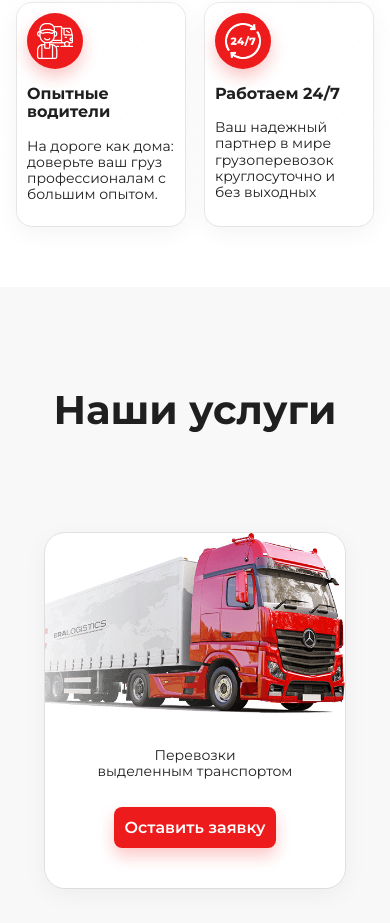
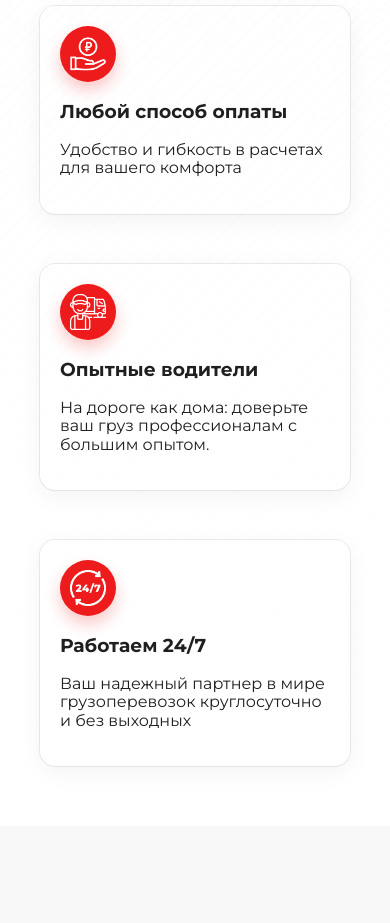
Before and after one commit to ivanisovich/eralog, a plain HTML site: page index.html in a window 390 px wide. Shown: the part 1901-2824 px from the top of the page. Drawn offline with nearby package versions, Linux system fonts and the light colour scheme.

Commit message:
Revert "Update responsive.css"
This reverts commit 66ab1d138f8e2f835c2a6832a6241d701860bbee.

```diff
--- a/responsive.css
+++ b/responsive.css
@@ -96,30 +96,15 @@
         margin-bottom: 60px;
     }
 
-    .features__list{
-        column-gap: 20px;
-    }
-
-    .feature{
-        width: 40%;
-    }
-
-    .services__list{
-        column-gap: 20px;
-    }
-
     .service{
-        width: 47%;
         flex-direction: column;
         padding-bottom: 50px;
         padding-left: 0px;
     }
 
     .service img{
-        width: 100%;
         border-bottom-right-radius: 0px;
         border-top-left-radius: 20px;
-        object-position: right;
     }
 
     #map{
@@ -144,7 +129,7 @@
 }
 
 
-@media (max-width: 570px) {
+@media (max-width: 550px) {
 
     .hero__bg{
 
@@ -219,22 +204,6 @@
     .header__logo-mobile{
 
     }
-    .feature{
-        padding: 10px;
-
-    }
-
-    .feature h3{
-        font-size: 16px;
-    }
-
-    .feature p{
-        font-size: 14px;
-    }
-
-    .service .button{
-        padding: 10px;
-    }
 
     .metrics {
         gap: 20px;
@@ -262,16 +231,4 @@
     .clients-list img{
         width: 150px;
     }
-
-    .services__list{
-
-        flex-direction: column;
-
-    }
-
-    .service{
-       width: 100%;
-       max-width: 300px;
-       margin: 0 auto;
-    }
 }
```
